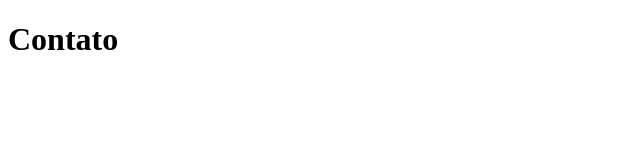
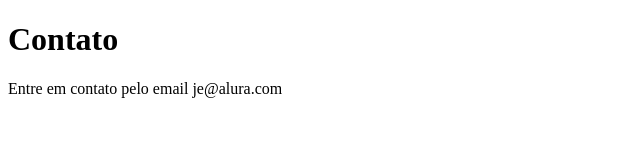
Before and after one commit to jefersonsoares1995/sistema-de-cadastro, a plain HTML site: page contato.html in a window 1280 px wide. Shown: the whole page, without its empty margins (0-640 px from the left). Drawn offline with Linux system fonts and the light colour scheme.

Commit message:
adicionando o email de contato

```diff
--- a/contato.html
+++ b/contato.html
@@ -8,6 +8,6 @@
 </head>
 <body>
     <h1>Contato</h1>
-
+    <p>Entre em contato pelo email je@alura.com</p>
 </body>
 </html>
```
